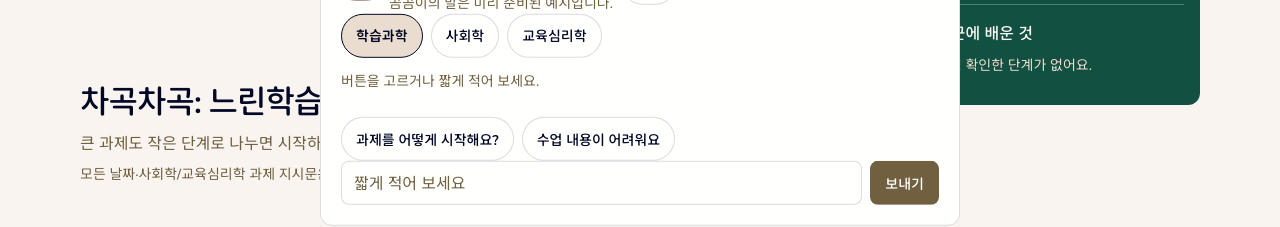
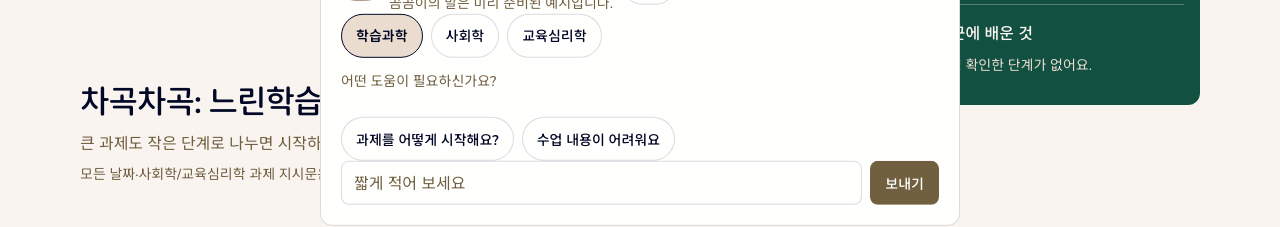
Before and after one commit to yonseiminji/LearningScience, a React (Vite) app: page / in a window 1280 px wide. Both pictures are taken after a click on the button "수업 이야기". Shown: the part 321-548 px from the top of the page. Built offline with nearby package versions, Linux system fonts and the light colour scheme.

Commit message:
Update hint message in ChatRoom component

```diff
--- a/src/components/ChatRoom.jsx
+++ b/src/components/ChatRoom.jsx
@@ -42,7 +42,7 @@ export default function ChatRoom({ subjectId, onSubject, onTalk, onClose }) {
         ))}
       </div>
       <div className="chat-log" aria-live="polite">
-        {log.length === 0 ? <p className="hint">버튼을 고르거나 짧게 적어 보세요.</p> : null}
+        {log.length === 0 ? <p className="hint">어떤 도움이 필요하신가요?</p> : null}
         {log.map((item, index) => (
           <p key={`${item.role}-${index}`} className={item.role === 'me' ? 'chat-me' : 'chat-bear'}>
             {item.text}
```
